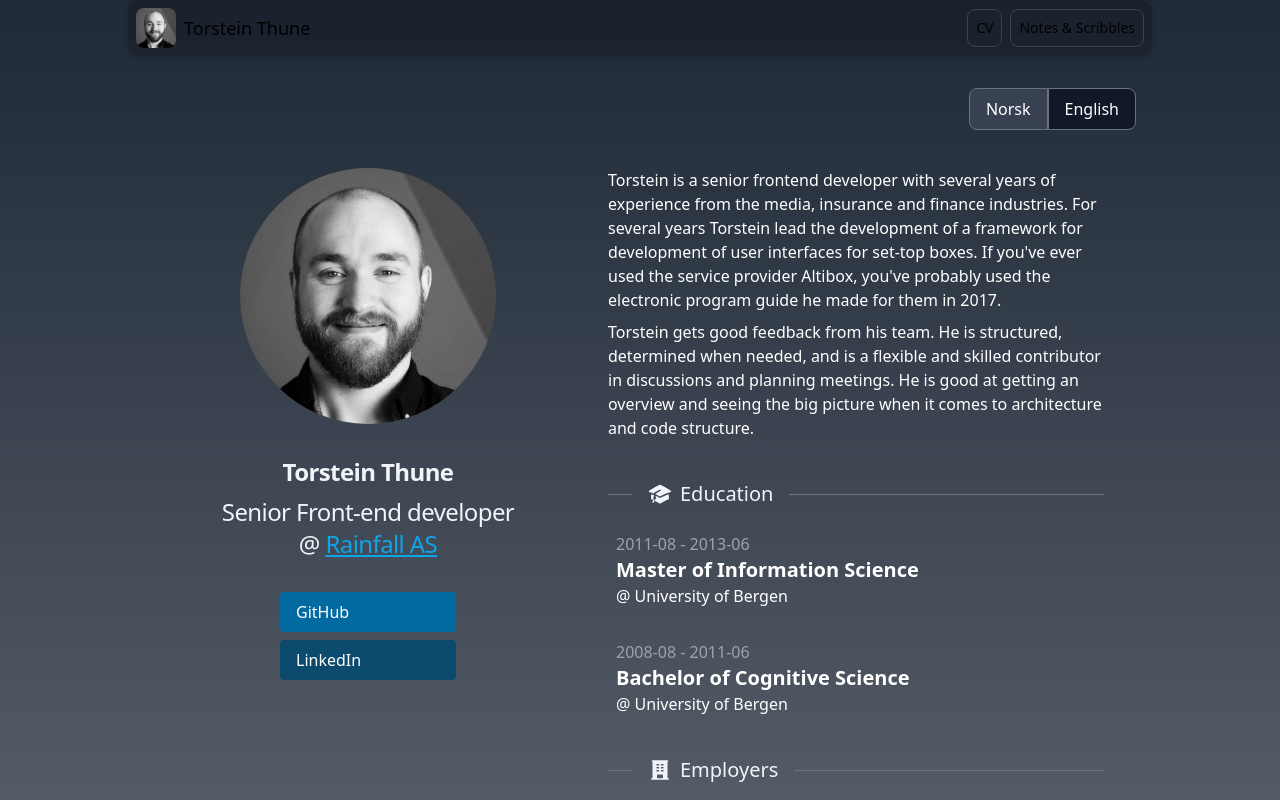
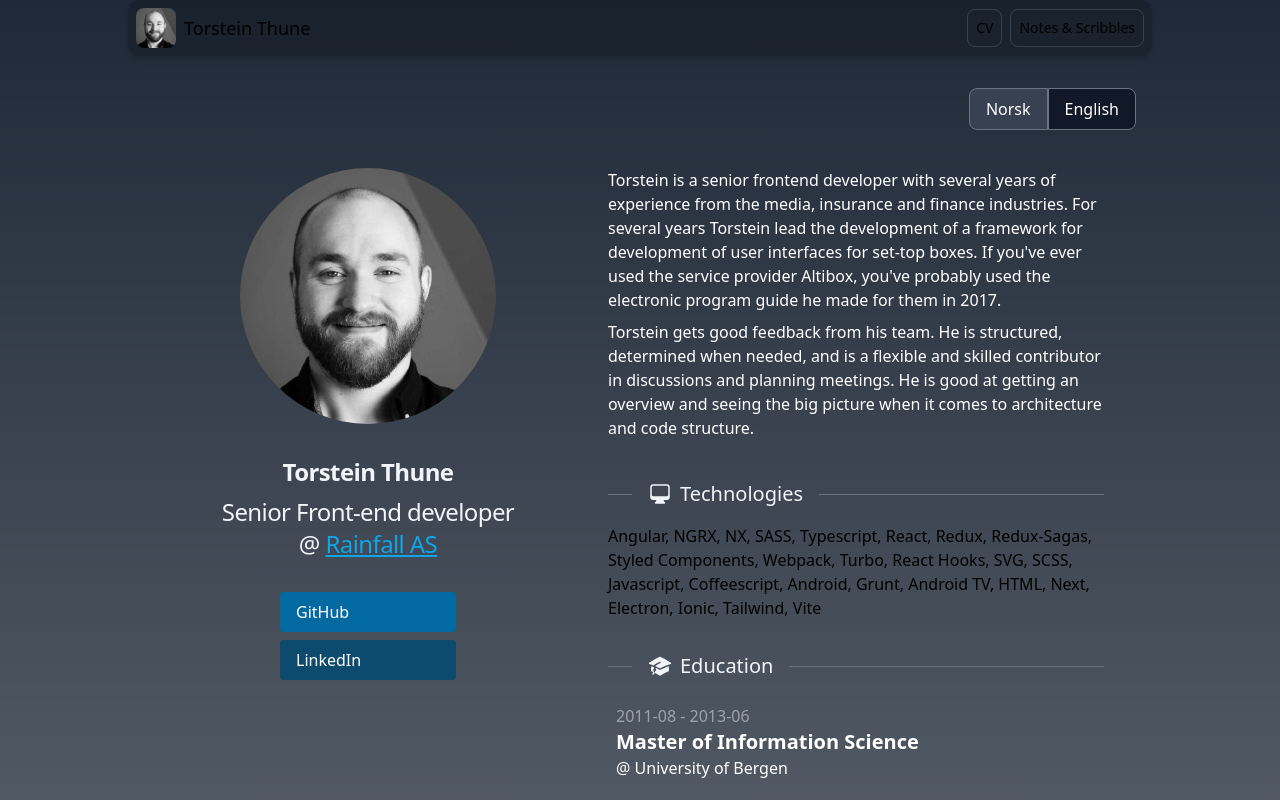
Before and after one commit to Torthu/thuneio, a Next.js app: page / in a window 1280 px wide. Shown: the top 800 px of the page. Built offline with nearby package versions, Linux system fonts and the light colour scheme.

Commit message:
add technologies list

```diff
--- a/src/app/cv/RightCol.tsx
+++ b/src/app/cv/RightCol.tsx
@@ -14,6 +14,24 @@ export default function RightCol({ lang }: { lang: "no" | "en" }) {
   return (
     <FlexCol className="gap-4">
       <BaseComponent>{cvdata.summary[lang]}</BaseComponent>
+
+      <SectionHeader className="mt-4">
+        <FlexRow className="gap-2 items-center">
+          <ComputerDesktopIcon className="w-6 h-6 print:hidden" />
+          {lang === "en" ? "Technologies" : "Teknologi"}
+        </FlexRow>
+      </SectionHeader>
+      {cvdata.projects
+        .concat(cvdata.hobbyProjects as any)
+        .map((project) => project.technologies)
+        .flat()
+        .reduce((acc: string[], tech) => {
+          if (!acc.includes(tech)) {
+            acc.push(tech);
+          }
+          return acc;
+        }, [])
+        .join(", ")}
 
       <SectionHeader className="mt-4">
         <FlexRow className="gap-2 items-center">
```
